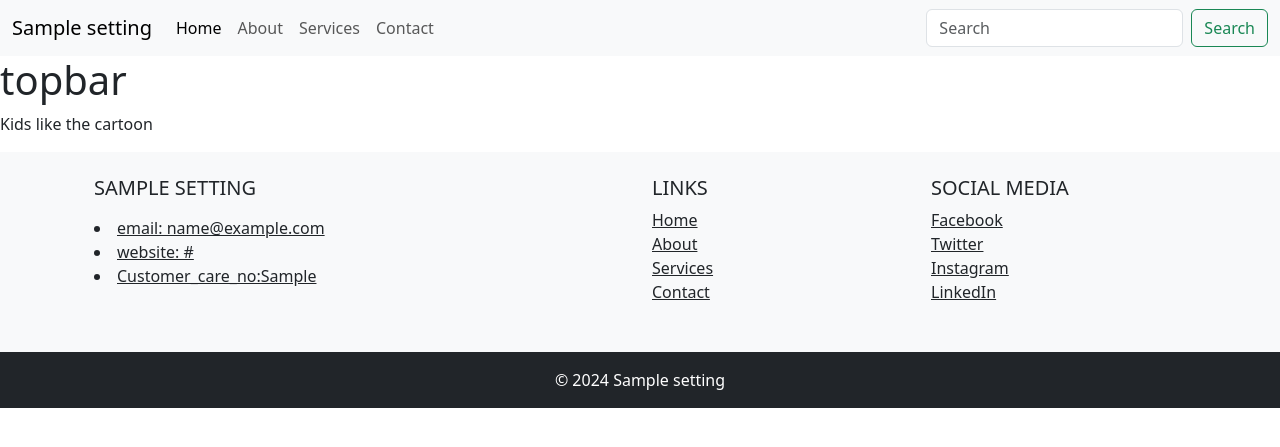
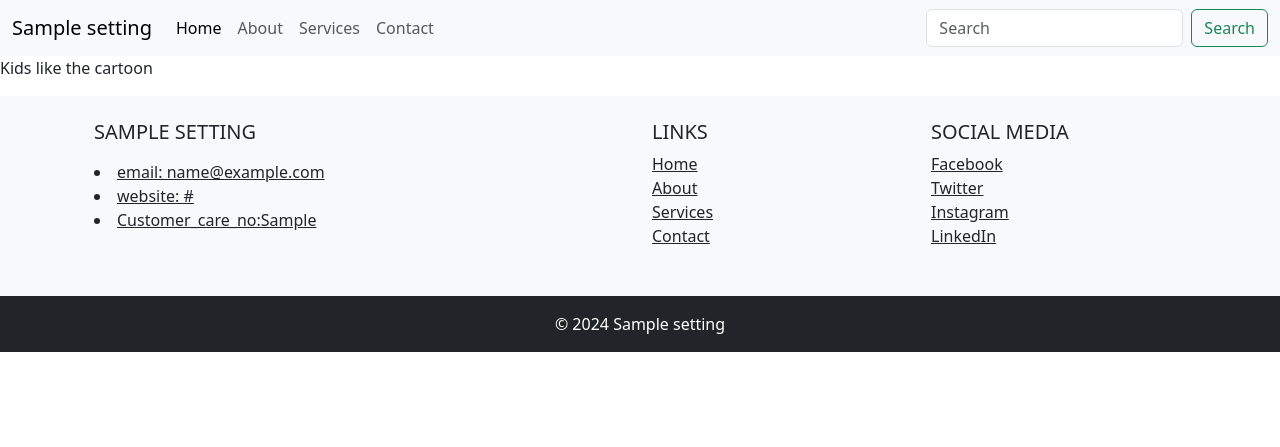
Before and after one commit to sowbaraniga26/laravel_music_app, a Laravel app: page / in a window 1280 px wide. Shown: the top 447 px of the page. Run offline with Laravel 10, Linux system fonts and the light colour scheme; tables that the repository leaves empty hold one stand-in row (values such as "Sample post"); parts of the project's set-up code (start-up, migrations or seed data) failed here and were passed over; some libraries are stand-ins or nearby versions.

Commit message:
Topbar partial commandout

```diff
--- a/resources/views/frontend/layout/app.blade.php
+++ b/resources/views/frontend/layout/app.blade.php
@@ -15,7 +15,7 @@
     @include('frontend.layout.header')
 
     <!-- Include the topbar partial -->
-    @include('frontend.layout.topbar')
+    {{-- @include('frontend.layout.topbar') --}}
 
     @yield('content')
 
```
